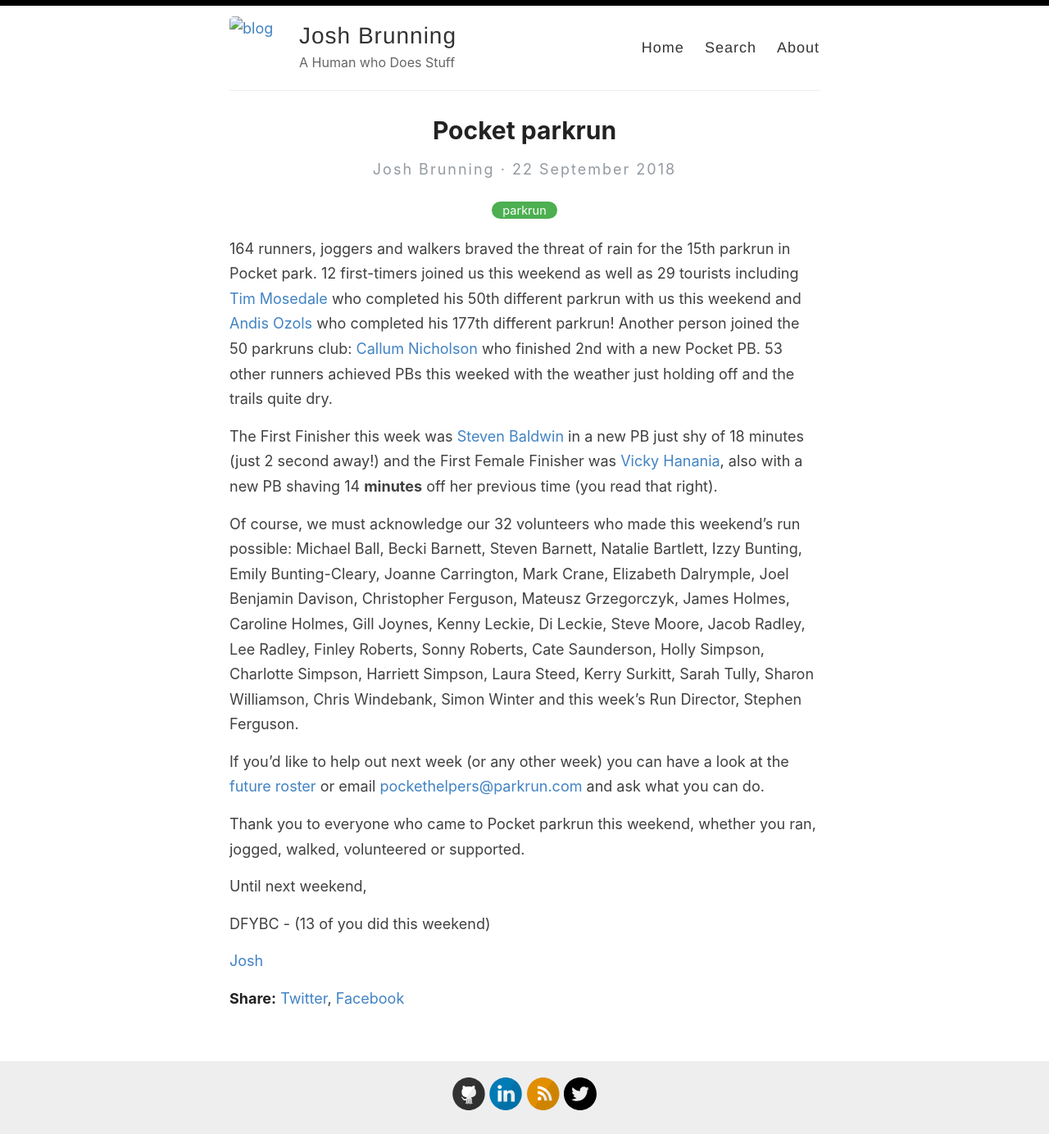
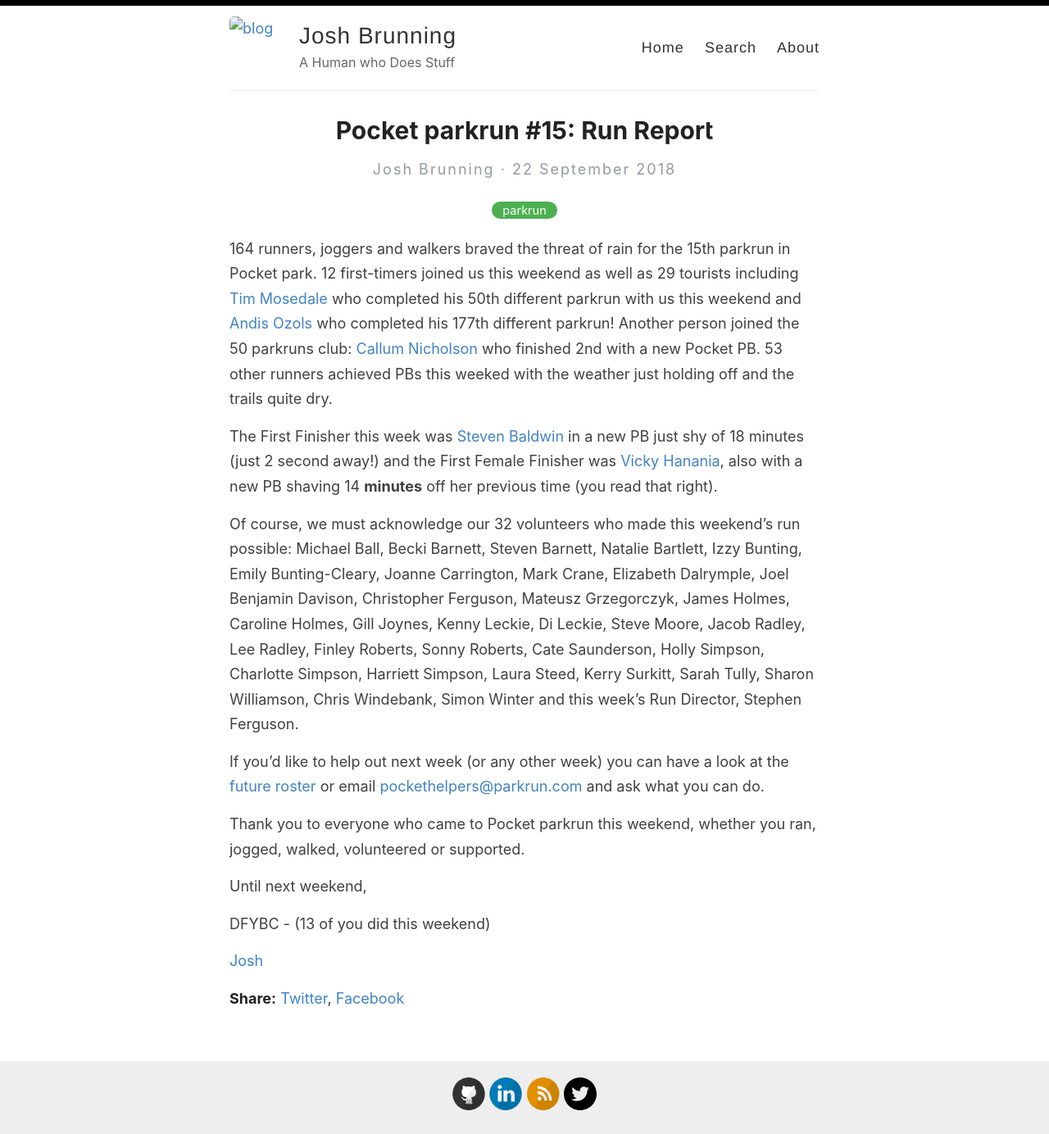
Before and after one commit to josh-justjosh/blog, a Jekyll site: the page built from _posts/2018-09-22-Pocket-parkrun-#15:-Run-Report.md, in a window 1280 px wide. Shown: the whole page at 82% size. Built offline with Jekyll 4.4.1, drawn with Linux system fonts in a browser that asks for light colours.

Commit message:
Update 2018-09-22-Pocket-parkrun-#15:-Run-Report.md

```diff
--- a/_posts/2018-09-22-Pocket-parkrun-#15:-Run-Report.md
+++ b/_posts/2018-09-22-Pocket-parkrun-#15:-Run-Report.md
@@ -1,6 +1,6 @@
 ---
 layout: post
-title: Pocket parkrun #15: Run Report
+title: "Pocket parkrun #15: Run Report"
 date: 2018-09-22 09:00 +0100
 categories: parkrun
 ---
```
